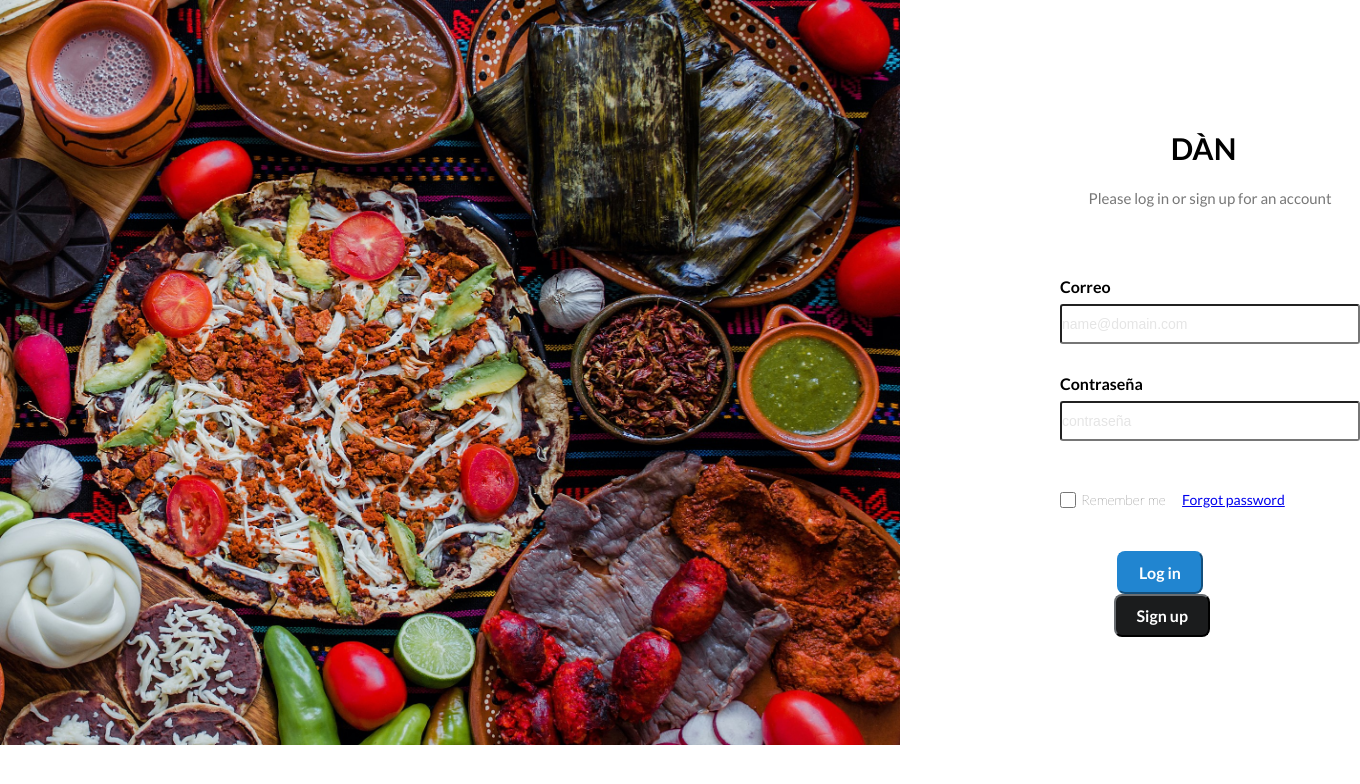
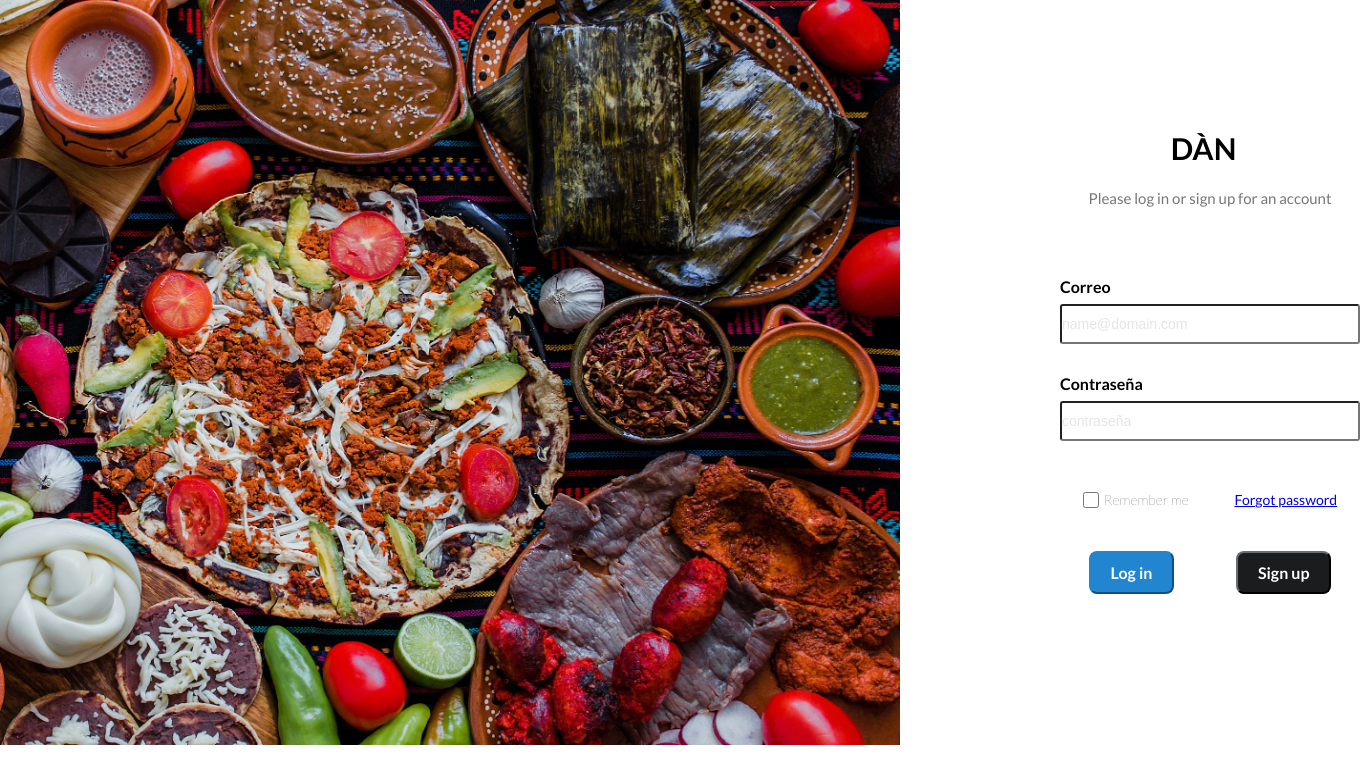
Before and after one commit to Amprex5101/Cooperativahtml, a PHP site: page /inicio-sesion.html in a window 1360 px wide. Shown: the top 784 px of the page. Run offline with PHP 8.4, Linux system fonts and the light colour scheme.

Commit message:
CSSInicioSesionCambios

```diff
--- a/CSS/inicio-sesion.css
+++ b/CSS/inicio-sesion.css
@@ -72,10 +72,11 @@ display: flex;
 .botones{
  margin-top: 2rem;
  text-align: center;
+ justify-content: space-around;
+ display: flex;
  button {
     padding: 10px 20px; /* Ajusta el espacio interno de los botones */
     font-size: 16px; /* Cambia el tamaño de fuente */
-    margin-right: 10rem; /* Agrega un margen a la derecha para separar los botones */
     border-radius: 0.8rem;
     cursor: pointer;
     font-family: "Lato", sans-serif;
@@ -102,14 +103,13 @@ display: flex;
 
 
 .texto-abajo{
-    display: grid;
-    grid-template-columns: 3 1fr;
+    display: flex;
+    justify-content: space-around;
     margin-top: 10px;
     a{
-        margin-right: 5.9rem;
         margin-top: 4rem;
         font-size: 14px;
-        grid-column: 2/3;
+        margin-left: 0px;
     }
 }
 
```
